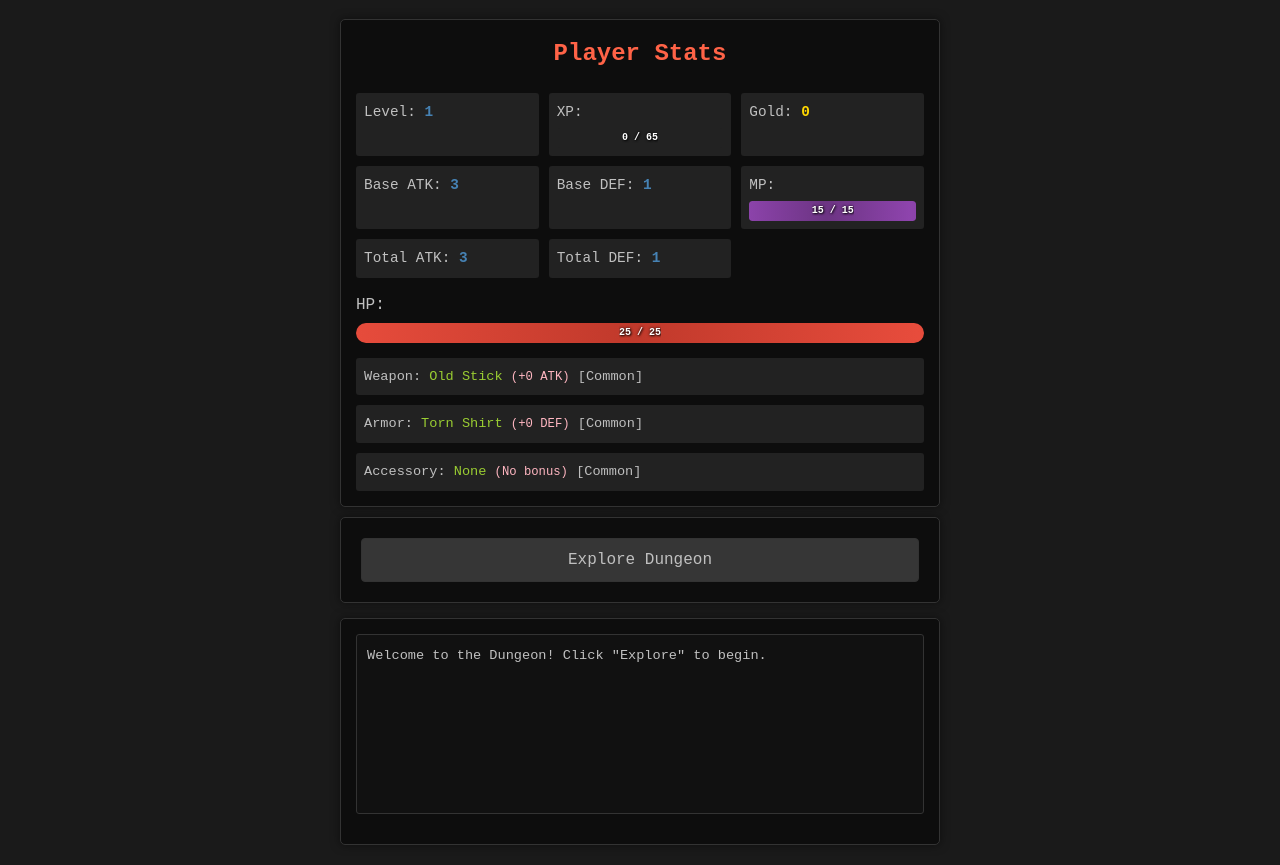
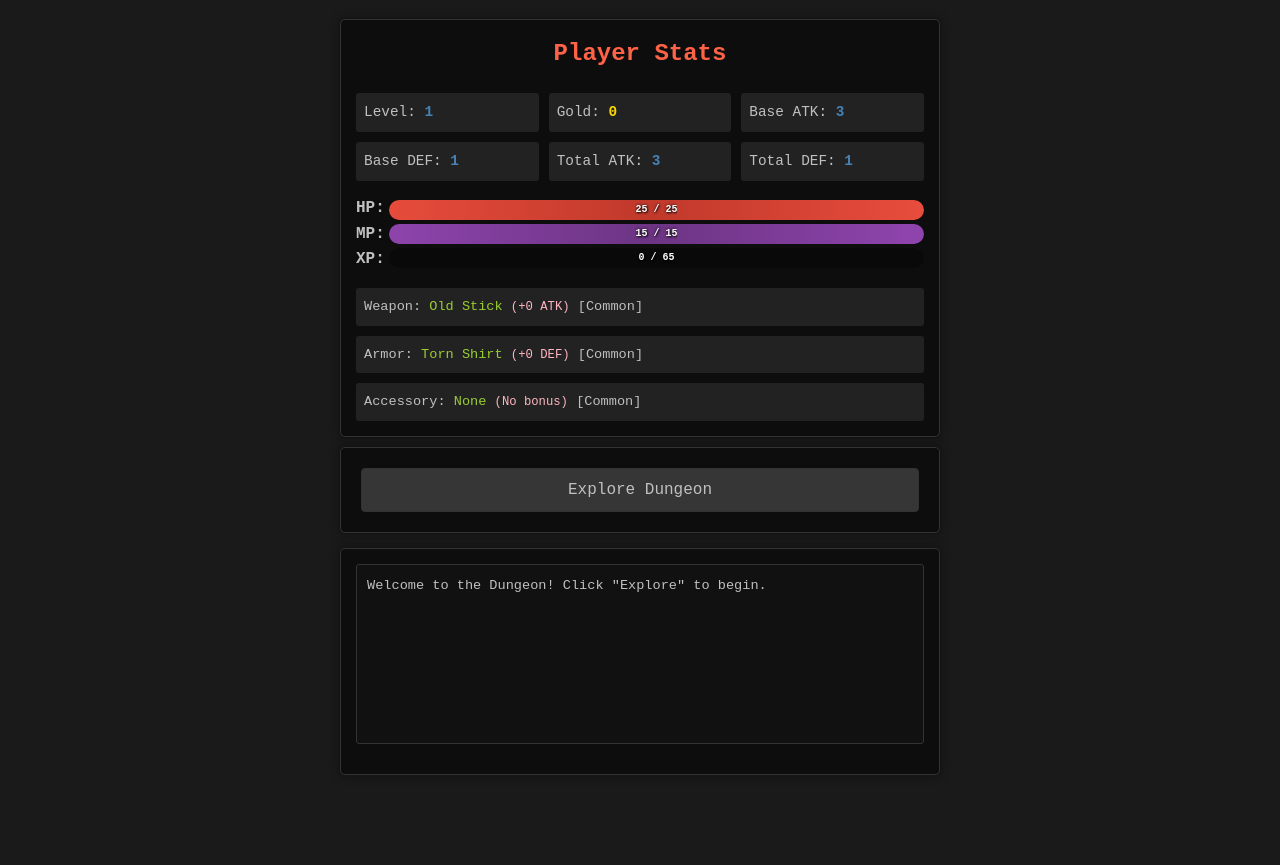
Before and after one commit to ChrisGradis/DungeonDelver, a website: page src/index.html in a window 1280 px wide. Shown: the part 64-929 px from the top of the page. After the commit the page ends 859 px from the top, so only its background shows below. Drawn offline with Linux system fonts and the light colour scheme.

Commit message:
Collate stats with bars together

```diff
--- a/src/index.html
+++ b/src/index.html
@@ -510,15 +510,25 @@
 
         .stat-with-progress {
             display: flex;
+            flex-direction: row;
+            gap: 4px;
+            min-width: 0;
+        }
+
+        .stat-with-progress .progress-descriptors {
+            display: flex;
             flex-direction: column;
-            min-width: 0;
-        }
-
-        .stat-numbers {
+            width: fit-content;
+        }
+
+        .stat-with-progress .progress-descriptors>span {
+            font-weight: bold;
+        }
+
+        .stats {
             display: flex;
-            justify-content: space-between;
-            align-items: center;
-            margin-bottom: 2px;
+            flex-direction: column;
+            width: 100%;
         }
     </style>
     <script type="module">
@@ -1630,33 +1640,37 @@
         <h2>Player Stats</h2>
         <div class="stats-grid">
             <div>Level: <strong id="player-level">1</strong></div>
-            <div class="stat-with-progress">
+            <div>Gold: <strong id="player-gold">0</strong></div>
+            <div>Base ATK: <strong id="player-base-attack">4</strong></div>
+            <div>Base DEF: <strong id="player-base-defense">1</strong></div>
+            <div>Total ATK: <strong id="player-total-attack">4</strong></div>
+            <div>Total DEF: <strong id="player-total-defense">1</strong></div>
+        </div>
+        <div class="stat-with-progress" style="margin-bottom: 15px;">
+            <div class="progress-descriptors">
+                <span>HP:</span>
+                <span>MP:</span>
                 <span>XP:</span>
+            </div>
+
+            <div class="stats">
+                <div class="progress-container">
+                    <div class="progress-bar hp-bar" id="hp-progress" style="width: 100%"></div>
+                    <div class="progress-text" id="hp-progress-text">30 / 30</div>
+                </div>
+
+                <div class="progress-container">
+                    <div class="progress-bar mp-bar" id="mp-progress" style="width: 100%"></div>
+                    <div class="progress-text" id="mp-progress-text">15 / 15</div>
+                </div>
+
                 <div class="progress-container">
                     <div class="progress-bar xp-bar" id="xp-progress" style="width: 0%"></div>
                     <div class="progress-text" id="xp-progress-text">0 / 100</div>
                 </div>
             </div>
-            <div>Gold: <strong id="player-gold">0</strong></div>
-            <div>Base ATK: <strong id="player-base-attack">4</strong></div>
-            <div>Base DEF: <strong id="player-base-defense">1</strong></div>
-            <div class="stat-with-progress">
-                <span>MP:</span>
-                <div class="progress-container">
-                    <div class="progress-bar mp-bar" id="mp-progress" style="width: 100%"></div>
-                    <div class="progress-text" id="mp-progress-text">15 / 15</div>
-                </div>
-            </div>
-            <div>Total ATK: <strong id="player-total-attack">4</strong></div>
-            <div>Total DEF: <strong id="player-total-defense">1</strong></div>
         </div>
-        <div class="stat-with-progress" style="margin-bottom: 15px;">
-            <span>HP:</span>
-            <div class="progress-container">
-                <div class="progress-bar hp-bar" id="hp-progress" style="width: 100%"></div>
-                <div class="progress-text" id="hp-progress-text">30 / 30</div>
-            </div>
-        </div>
+
         <div class="equipment-grid">
             <div>Weapon: <span id="player-weapon-name" class="item-name">Crude Club</span>
                 <span id="player-weapon-bonus" class="item-bonus">(+1 ATK)</span>
```
